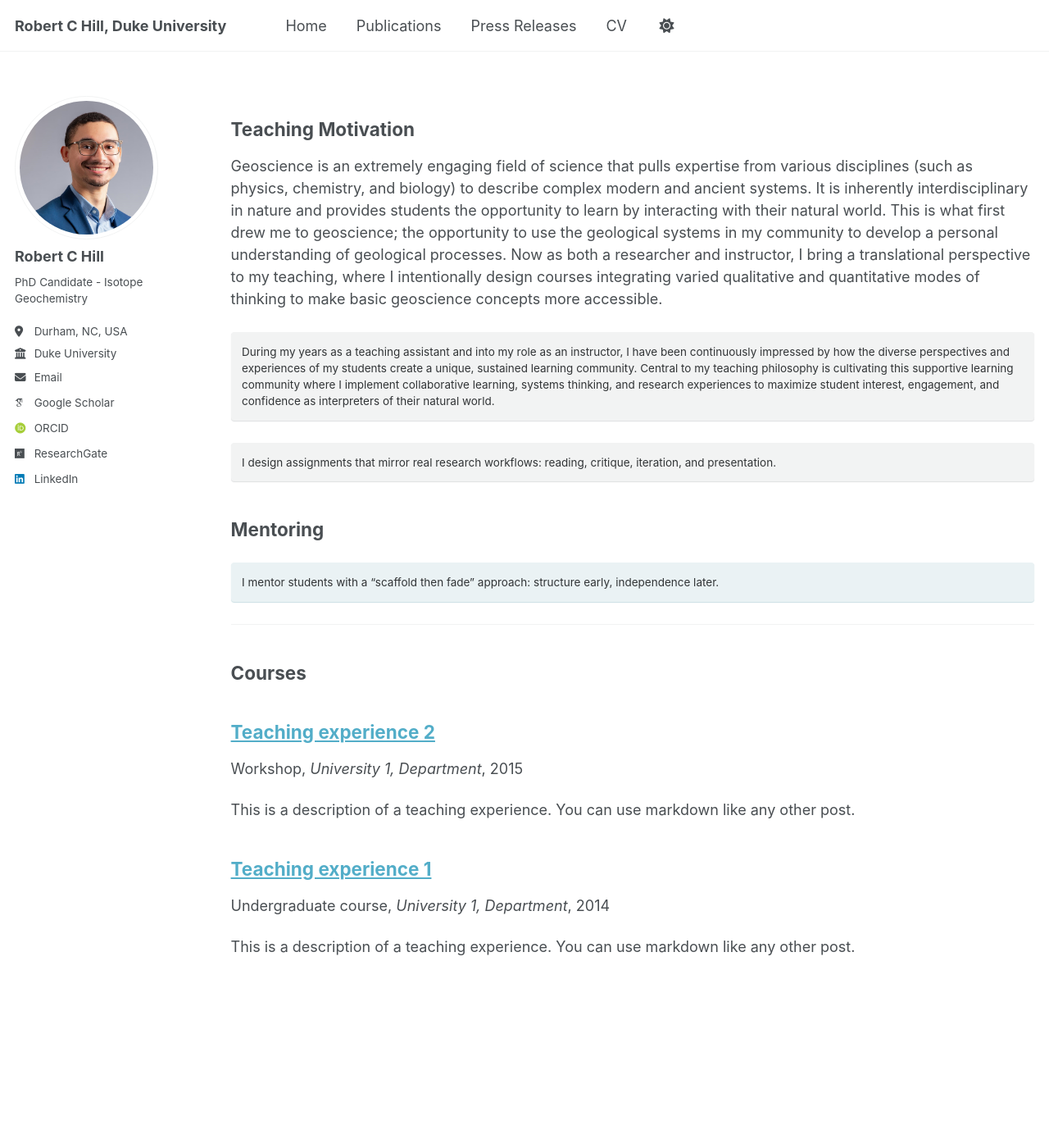
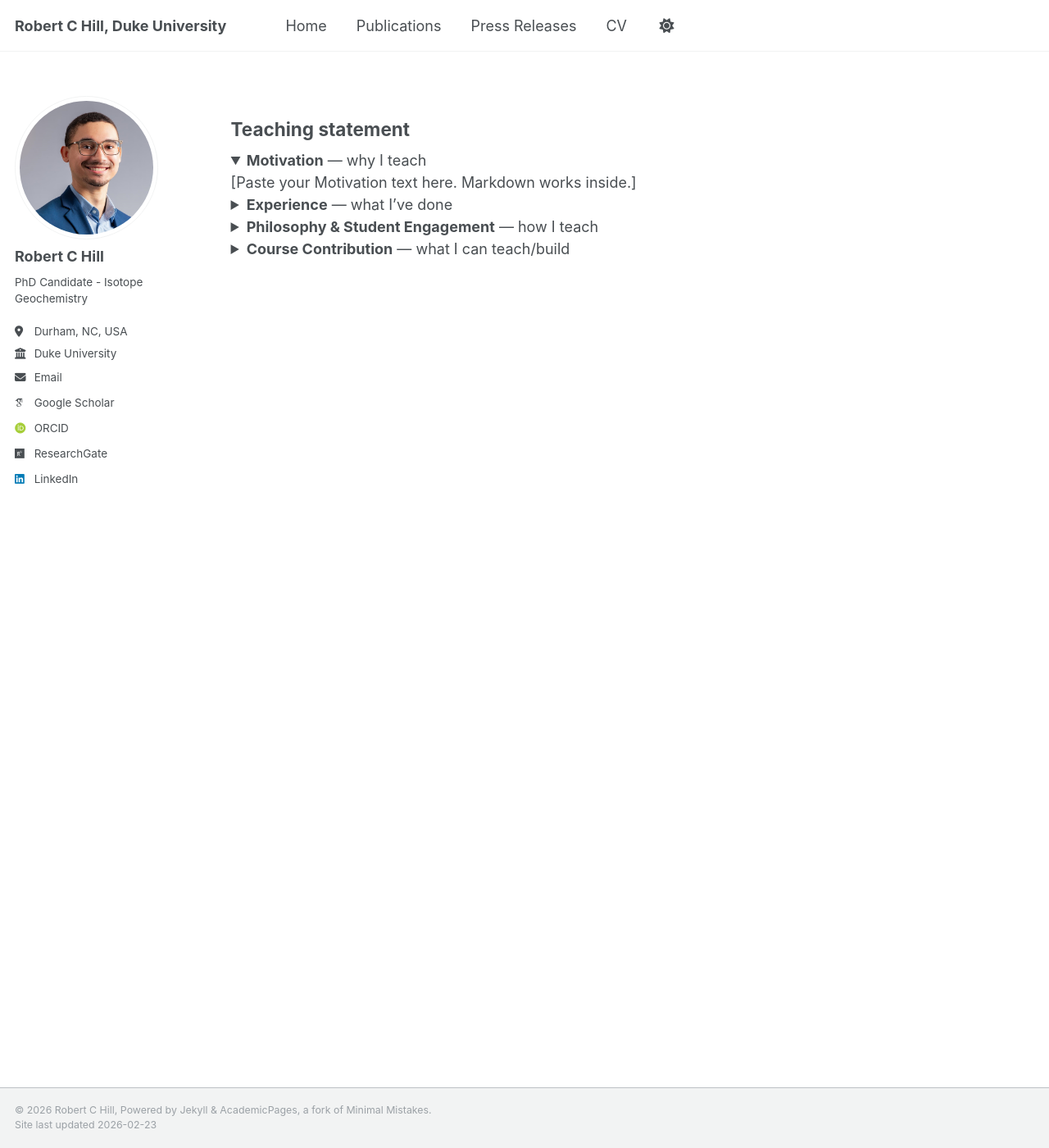
Before and after one commit to robert-c-hill/robert-c-hill.github.io, a Jekyll site: the page built from _pages/teaching.md, in a window 1280 px wide and 1400 px high. Shown: the whole window at 82% size. Built offline with Jekyll 4.4.1, drawn with Linux system fonts in a browser that asks for light colours; some web fonts are replaced.

Commit message:
Update teaching.md

```diff
--- a/_pages/teaching.md
+++ b/_pages/teaching.md
@@ -7,25 +7,45 @@ author_profile: true
 
 {% include base_path %}
 
-## Teaching Motivation
+## Teaching statement
 
-Geoscience is an extremely engaging field of science that pulls expertise from various disciplines (such as physics, chemistry, and biology) to describe complex modern and ancient systems. It is inherently interdisciplinary in nature and provides students the opportunity to learn by interacting with their natural world. This is what first drew me to geoscience; the opportunity to use the geological systems in my community to develop a personal understanding of geological processes. Now as both a researcher and instructor, I bring a translational perspective to my teaching, where I intentionally design courses integrating varied qualitative and quantitative modes of thinking to make basic geoscience concepts more accessible.
+<details open>
+  <summary><strong>Motivation</strong> — why I teach</summary>
 
-During my years as a teaching assistant and into my role as an instructor, I have been continuously impressed by how the diverse perspectives and experiences of my students create a unique, sustained learning community. Central to my teaching philosophy is cultivating this supportive learning community where I implement collaborative learning, systems thinking, and research experiences to maximize student interest, engagement, and confidence as interpreters of their natural world.
-{: .notice }
+[Paste your Motivation text here. Markdown works inside.]
 
-I design assignments that mirror real research workflows: reading, critique, iteration, and presentation.
-{: .notice--primary }
+</details>
 
-## Mentoring
+<details>
+  <summary><strong>Experience</strong> — what I’ve done</summary>
 
-I mentor students with a “scaffold then fade” approach: structure early, independence later.
-{: .notice--info }
+- [bullet]
+- [bullet]
 
----
+[Paste your Experience text here.]
 
-## Courses
+</details>
 
-{% for post in site.teaching reversed %}
-  {% include archive-single.html %}
-{% endfor %}
+<details>
+  <summary><strong>Philosophy & Student Engagement</strong> — how I teach</summary>
+
+**My approach**
+- [principle]
+- [principle]
+
+**Engagement practices**
+- [practice]
+- [practice]
+
+</details>
+
+<details>
+  <summary><strong>Course Contribution</strong> — what I can teach/build</summary>
+
+**Ready to teach**
+- [course list]
+
+**Can develop**
+- [new elective / module ideas]
+
+</details>
```
